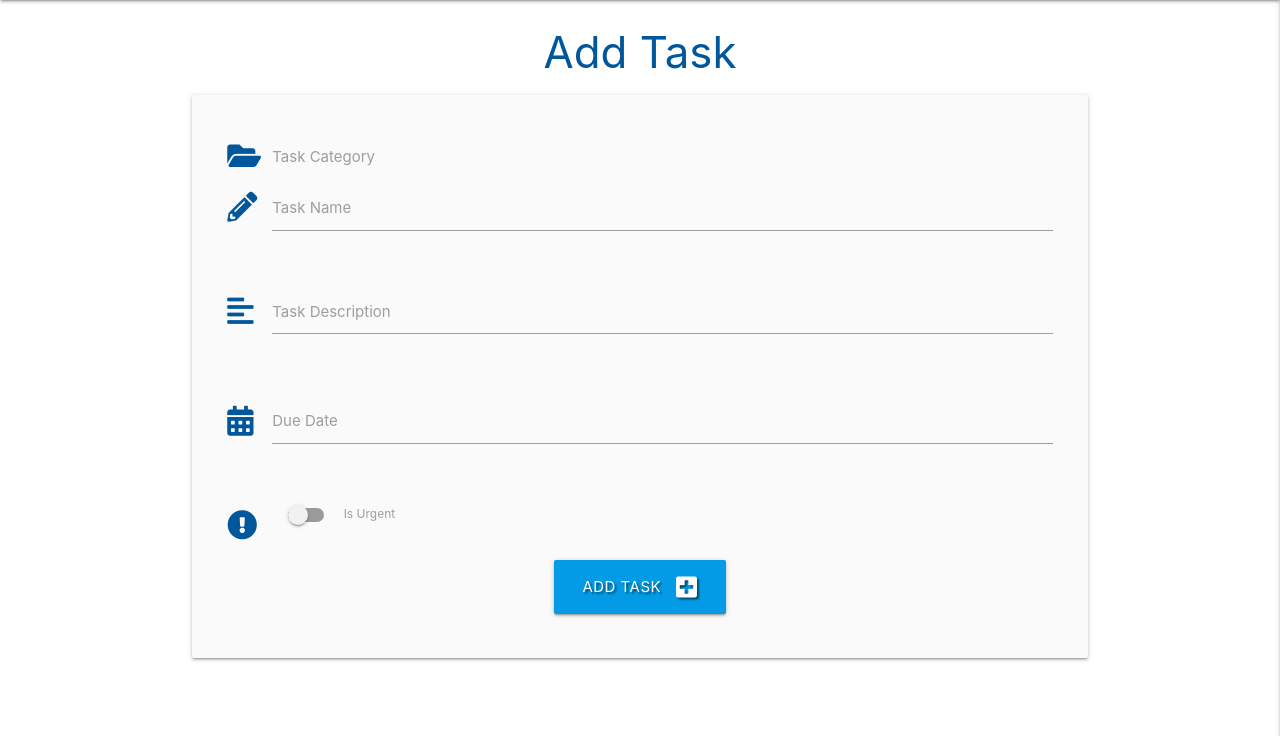
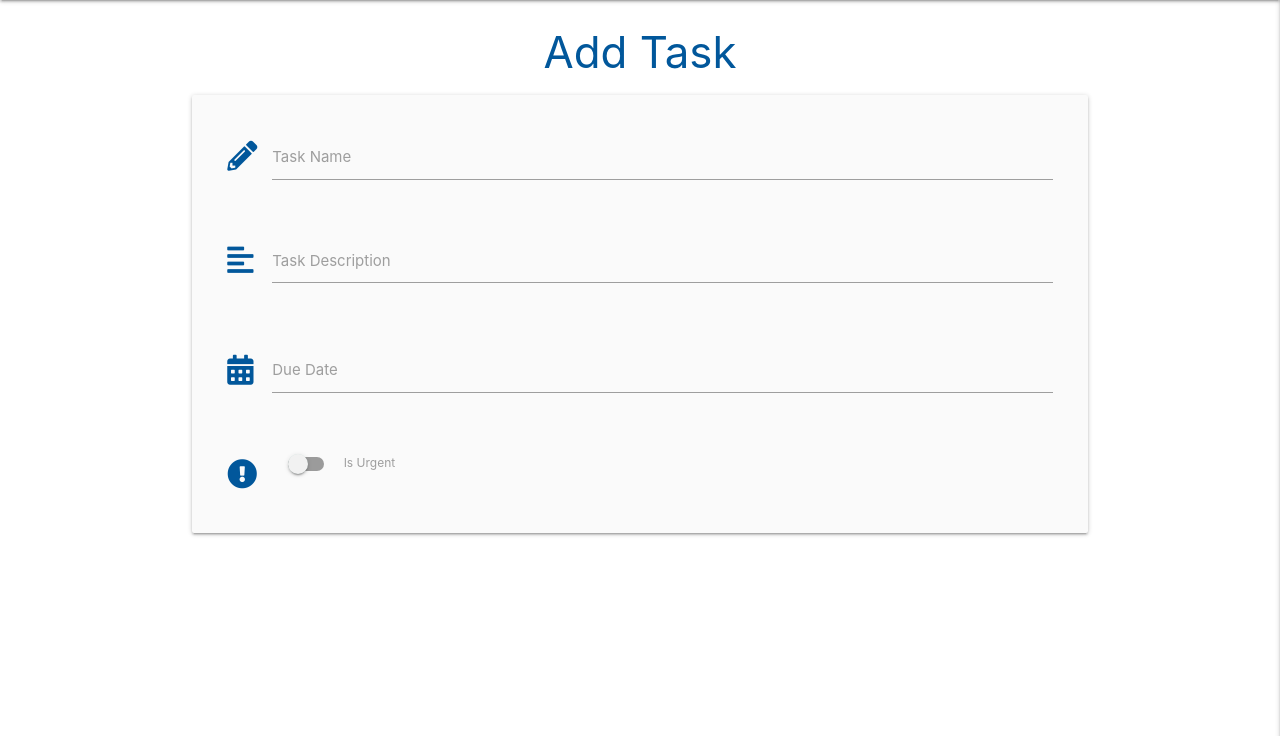
Before and after one commit to PSebastian96/flaskpy-mongodb, a Flask app: page /add_task in a window 1280 px wide. Shown: the part 64-800 px from the top of the page. Run offline with Flask 3, Linux system fonts and the light colour scheme; data that the repository does not hold is empty; some libraries are stand-ins or nearby versions.

Commit message:
add tasks

```diff
--- a/static/css/style.css
+++ b/static/css/style.css
@@ -1,7 +1,7 @@
 .text-shadow {
-    text-shadow: 2px 2px 2px rgba(0, 0, 0, 0.5);
+  text-shadow: 2px 2px 2px rgba(0, 0, 0, 0.5);
 }
 
 .flashes h4 {
-    line-height: 2;
+  line-height: 2;
 }
--- a/static/js/script.js
+++ b/static/js/script.js
@@ -1,5 +1,13 @@
 $(document).ready(function () {
-    $(".sidenav").sidenav({ edge: "right" });
-    $(".collapsible").collapsible();
-    $(".tooltipped").tooltip();
+  $(".sidenav").sidenav({ edge: "right" });
+  $(".collapsible").collapsible();
+  $(".tooltipped").tooltip();
+  $(".datepicker").datepicker({
+    format: "dd mmmm, yyyy",
+    yearRange: 3,
+    showClearBtn: true,
+    i18n: {
+      done: "Select",
+    },
+  });
 });
--- a/templates/add_task.html
+++ b/templates/add_task.html
@@ -3,28 +3,7 @@
 <h3 class="light-blue-text text-darken-4 center-align">Add Task</h3>
 
 <div class="row card-panel grey lighten-5">
-  <form class="col s12" method="POST" action="{{ url_for('add_task') }}">
-    <!-- category selection -->
-    <div class="row">
-      <div class="input-field col s12">
-        <i class="fas fa-folder-open prefix light-blue-text text-darken-4"></i>
-        <select
-          id="category_name"
-          name="category_name"
-          class="validate"
-          required
-        >
-          <option value="" disabled selected>Choose Category</option>
-          {% for category in categories %}
-          <option value="{{ category.category_name }}">
-            {{ category.category_name }}
-          </option>
-          {% endfor %}
-        </select>
-        <label for="category_name">Task Category</label>
-      </div>
-    </div>
-    <!-- task name -->
+  <form class="col s12" method="POST" action="">
     <div class="row">
       <div class="input-field col s12">
         <i class="fas fa-pencil-alt prefix light-blue-text text-darken-4"></i>
@@ -40,7 +19,6 @@
         <label for="task_name">Task Name</label>
       </div>
     </div>
-    <!-- task description -->
     <div class="row">
       <div class="input-field col s12">
         <i class="fas fa-align-left prefix light-blue-text text-darken-4"></i>
@@ -55,7 +33,6 @@
         <label for="task_description">Task Description</label>
       </div>
     </div>
-    <!-- due date picker -->
     <div class="row">
       <div class="input-field col s12">
         <i class="fas fa-calendar-alt prefix light-blue-text text-darken-4"></i>
@@ -69,7 +46,6 @@
         <label for="due_date">Due Date</label>
       </div>
     </div>
-    <!-- is urgent toggle -->
     <div class="row">
       <div class="input-field col s12">
         <div class="switch">
@@ -84,14 +60,6 @@
         </div>
       </div>
     </div>
-    <!-- submit button -->
-    <div class="row">
-      <div class="col s12 center-align">
-        <button type="submit" class="btn-large light-blue darken-1 text-shadow">
-          Add Task <i class="fas fa-plus-square right"></i>
-        </button>
-      </div>
-    </div>
   </form>
 </div>
 
--- a/templates/tasks.html
+++ b/templates/tasks.html
@@ -5,8 +5,8 @@
   <li>
     <div class="collapsible-header white-text light-blue darken-4 text-shadow">
       <i class="fas fa-caret-down"></i>
-      <strong>{{ task.task_name }}</strong> : {{ task.due_date }}
-      {% if task.is_urgent == "on" %}
+      <strong>{{ task.task_name }}</strong> : {{ task.due_date }} {% if
+      task.is_urgent == "on" %}
       <i
         class="fas fa-exclamation-circle light-blue-text text-lighten-2 tooltipped"
         data-position="right"
```
